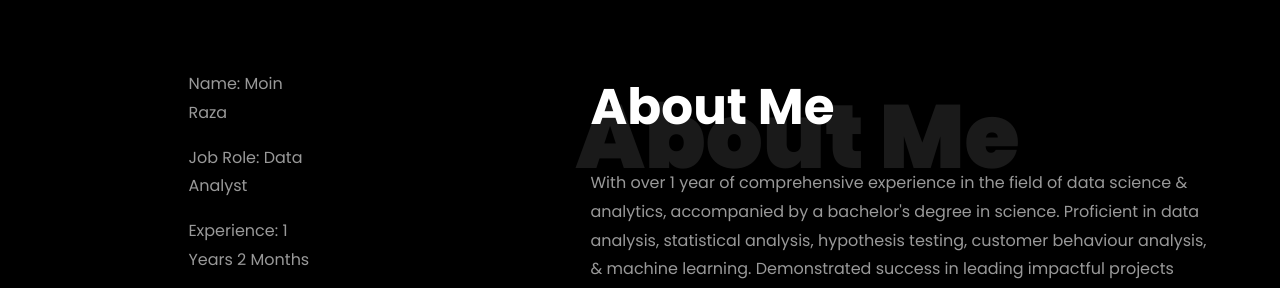
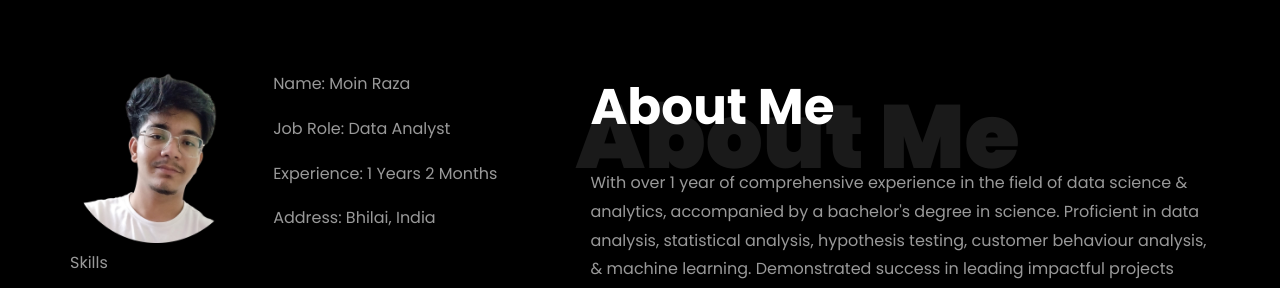
Before and after one commit to MoinRaza007/Portfolio, a plain HTML site: page index.html in a window 1280 px wide. Shown: the part 792-1080 px from the top of the page. Drawn offline with Linux system fonts and the light colour scheme; animation ran at ten frames a second; files whose address does not match are found by name.

Commit message:
index.html

```diff
--- a/index.html
+++ b/index.html
@@ -141,9 +141,9 @@
 	      	<div class="overlay"></div>
 	         <div class="container">
 	          <div class="row d-md-flex no-gutters slider-text align-items-end justify-content-end" data-scrollax-parent="true">
-	          	<!-- <div class="one-third js-fullheight order-md-last img" style="background-image:url(images/bg_1.png);">
+	          	<div class="one-third js-fullheight order-md-last img" style="background-image:url(images/bg_1.jpeg);">
 	          	 <div class="overlay"></div>
-	          	</div> -->
+	          	</div>
 		          <div class="one-forth d-flex  align-items-center ftco-animate" data-scrollax=" properties: { translateY: '70%' }">
 		          	<div class="text">
 		          		<span class="subheading">Hello!</span>
@@ -213,9 +213,9 @@
 							<div class="overlay">
 								<div class="row">
 									<div class="col-sm-6 col-md-5">
-									  <!-- <div class="about-img">
-										<img src="images/about-me.png" class="img-fluid rounded b-shadow-a" alt="">
-									  </div> -->
+									  <div class="about-img">
+										<img src="images/about-me.jpeg" class="img-fluid rounded b-shadow-a" alt="">
+									  </div>
 									</div>
 									<!-- Details next to profile image -->
 									<div class="col-sm-6 col-md-7">
```
